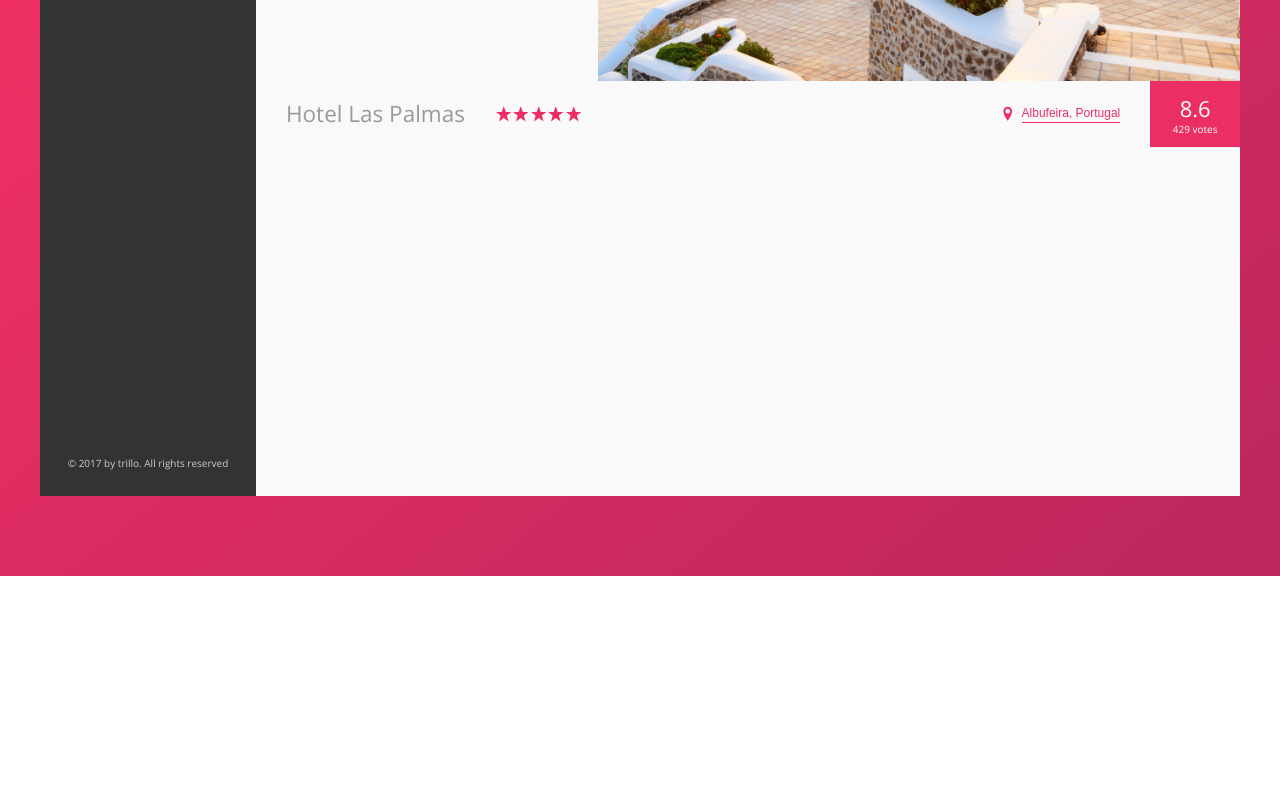
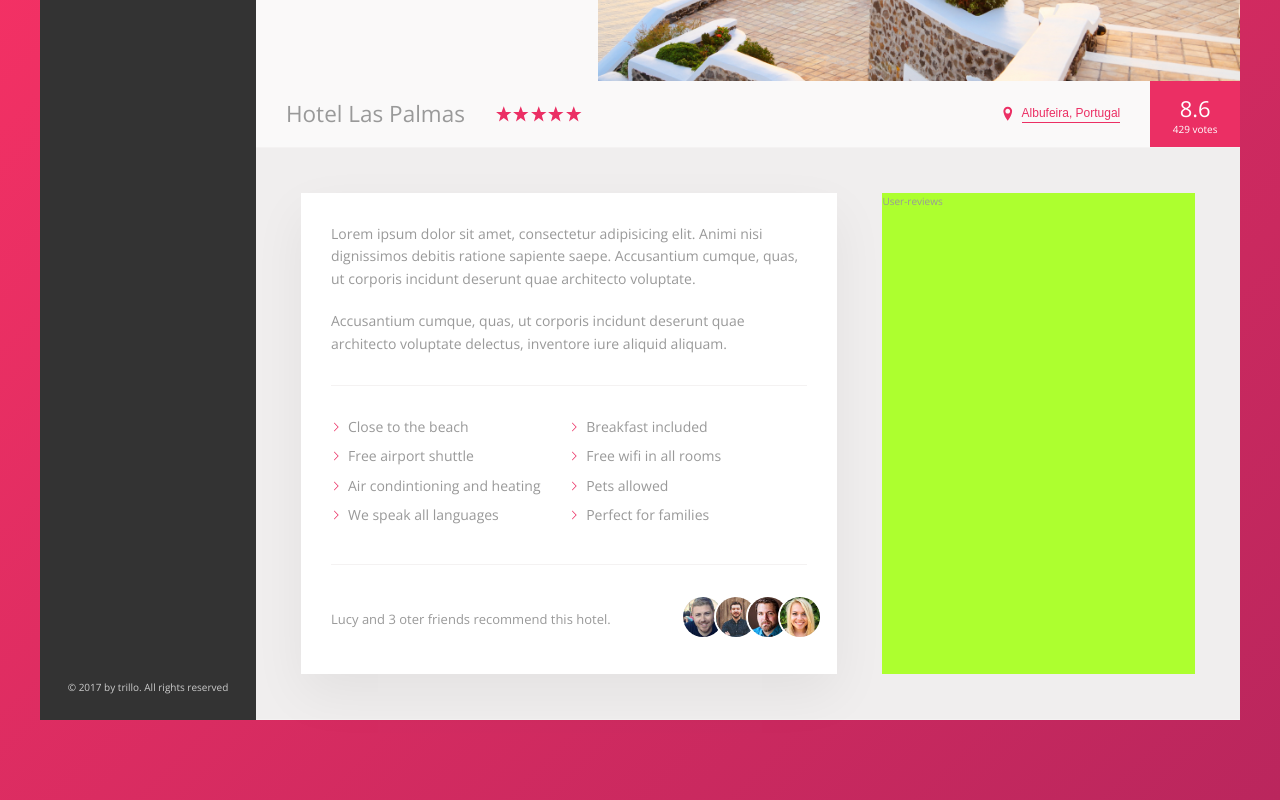
Before and after one commit to basakest/trillo, a website: page index.html in a window 1280 px wide. Shown: the part 454-1254 px from the top of the page. Before the commit the page ends 1030 px from the top, so only its background shows below. Drawn offline with nearby package versions, Linux system fonts and the light colour scheme.

Commit message:
the description section

```diff
--- a/index.html
+++ b/index.html
@@ -130,6 +130,41 @@
                             <div class="overview__rating-votes">429 votes</div>
                         </div>
                     </div>
+
+                    <div class="detail">
+                        <div class="description">
+                            <p class="paragraph">
+                                Lorem ipsum dolor sit amet, consectetur adipisicing elit. Animi nisi dignissimos debitis ratione sapiente saepe. Accusantium cumque, quas, ut corporis incidunt deserunt quae architecto voluptate.
+                            </p>
+                            <p class="paragraph">
+                                Accusantium cumque, quas, ut corporis incidunt deserunt quae architecto voluptate delectus, inventore iure aliquid aliquam.
+                            </p>
+                            <ul class="list">
+                                <li class="list__item">Close to the beach</li>
+                                <li class="list__item">Breakfast included</li>
+                                <li class="list__item">Free airport shuttle</li>
+                                <li class="list__item">Free wifi in all rooms</li>
+                                <li class="list__item">Air condintioning and heating</li>
+                                <li class="list__item">Pets allowed</li>
+                                <li class="list__item">We speak all languages</li>
+                                <li class="list__item">Perfect for families</li>
+                            </ul>
+                            <div class="recommend">
+                                <p class="recommend__count">
+                                    Lucy and 3 oter friends recommend this hotel.
+                                </p>
+                                <div class="recommend__friends">
+                                    <img src="img/user-3.jpg" alt="Friend1" class="recommend__photo">
+                                    <img src="img/user-4.jpg" alt="Friend2" class="recommend__photo">
+                                    <img src="img/user-5.jpg" alt="Friend3" class="recommend__photo">
+                                    <img src="img/user-6.jpg" alt="Friend4" class="recommend__photo">
+                                </div>
+                            </div>
+                        </div>
+                        <div class="user-reviews">
+                            User-reviews
+                        </div>
+                    </div>
                 </main>
             </div>
         </div>
--- a/sass/_base.scss
+++ b/sass/_base.scss
@@ -12,6 +12,9 @@
     --color-grey-dark-3: #999;
 
     --shadow-dark-1: 0 2rem 6rem rgba(0, 0, 0, .3);
+    --shadow-light-1: 0 2rem 5rem rgba(0, 0, 0, .06);
+
+    --border-bottom-light-2: 1px solid var(--color-grey-light-2);
 }
 
 * {
--- a/sass/_components.scss
+++ b/sass/_components.scss
@@ -287,3 +287,70 @@
         box-shadow: none;
     }
 }
+
+/**********************************
+    PARAGRAPH
+**********************************/
+.paragraph:not(:last-of-type) {
+    margin-bottom: 2rem;
+}
+
+/**********************************
+    LIST
+**********************************/
+.list {
+    padding: 3rem 0;
+    margin: 3rem 0;
+    list-style: none;
+    border-top: var(--border-bottom-light-2);
+    border-bottom: var(--border-bottom-light-2);
+    display: flex;
+    flex-wrap: wrap;
+
+    &__item {
+        flex: 0 0 50%;
+        margin-bottom: .7rem;
+    }
+
+    &__item::before {
+        content: "";
+        width: 1rem;
+        height: 1rem;
+        display: inline-block;
+        margin-right: .7rem;
+
+        //mask for newer browser
+        background-color: var(--color-primary);
+        -webkit-mask-image: url(../chevron-thin-right.svg);
+        -webkit-mask-size: cover;
+        mask-image: url(../chevron-thin-right.svg);
+        mask-size: cover;
+    }
+}
+
+/**********************************
+    RECOMMEND
+**********************************/
+.recommend {
+    font-size: 1.3rem;
+    color: var(--color-grey-dark-3);
+    display: flex;
+    align-items: center;
+
+    &__count {
+        margin-right: auto;
+    }
+
+    &__friends {
+
+    }
+
+    &__photo {
+        box-sizing: content-box;
+        height: 4rem;
+        width: 4rem;
+        border-radius: 50%;
+        margin-right: -1.5rem;
+        border: 2px solid #fff;
+    }
+}
--- a/sass/_layout.scss
+++ b/sass/_layout.scss
@@ -28,7 +28,28 @@
 }
 
 .hotel-view {
+    flex: 1;
 
+}
+
+.detail {
+    display: flex;
+    background-color: var(--color-grey-light-3);
+    padding: 4.5rem;
+    border-bottom: var(--border-bottom-light-2);
+}
+
+.description {
+    font-size: 1.4rem;
+    background-color: #fff;
+    flex: 0 0 60%;
+    margin-right: 4.5rem;
+    box-shadow: var(--shadow-light-1);
+    padding: 3rem;
+
+}
+
+.user-reviews {
+    background-color: greenyellow;
     flex: 1;
-    height: 80rem;
 }
```
Also changed, not shown: chevron-thin-right.svg (renamed from img/SVG/chevron-thin-right.svg), css/style.css, img/SVG/aircraft-take-off.svg (deleted), img/SVG/bookmark.svg (deleted), img/SVG/chat.svg (deleted), img/SVG/home.svg (deleted), img/SVG/key.svg (deleted), img/SVG/location-pin.svg (deleted), img/SVG/magnifying-glass.svg (deleted), img/SVG/map.svg (deleted), img/SVG/star.svg (deleted), 2 other files.
